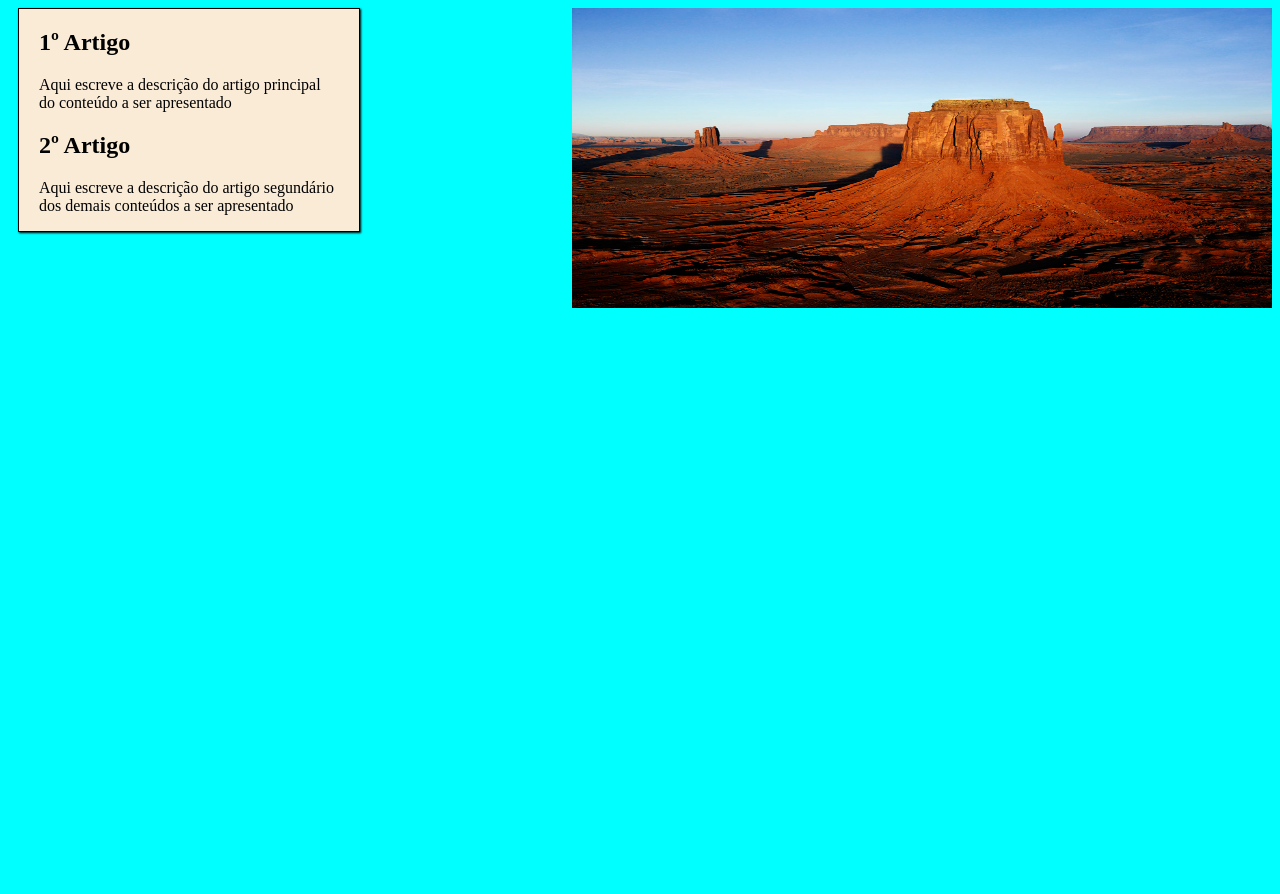
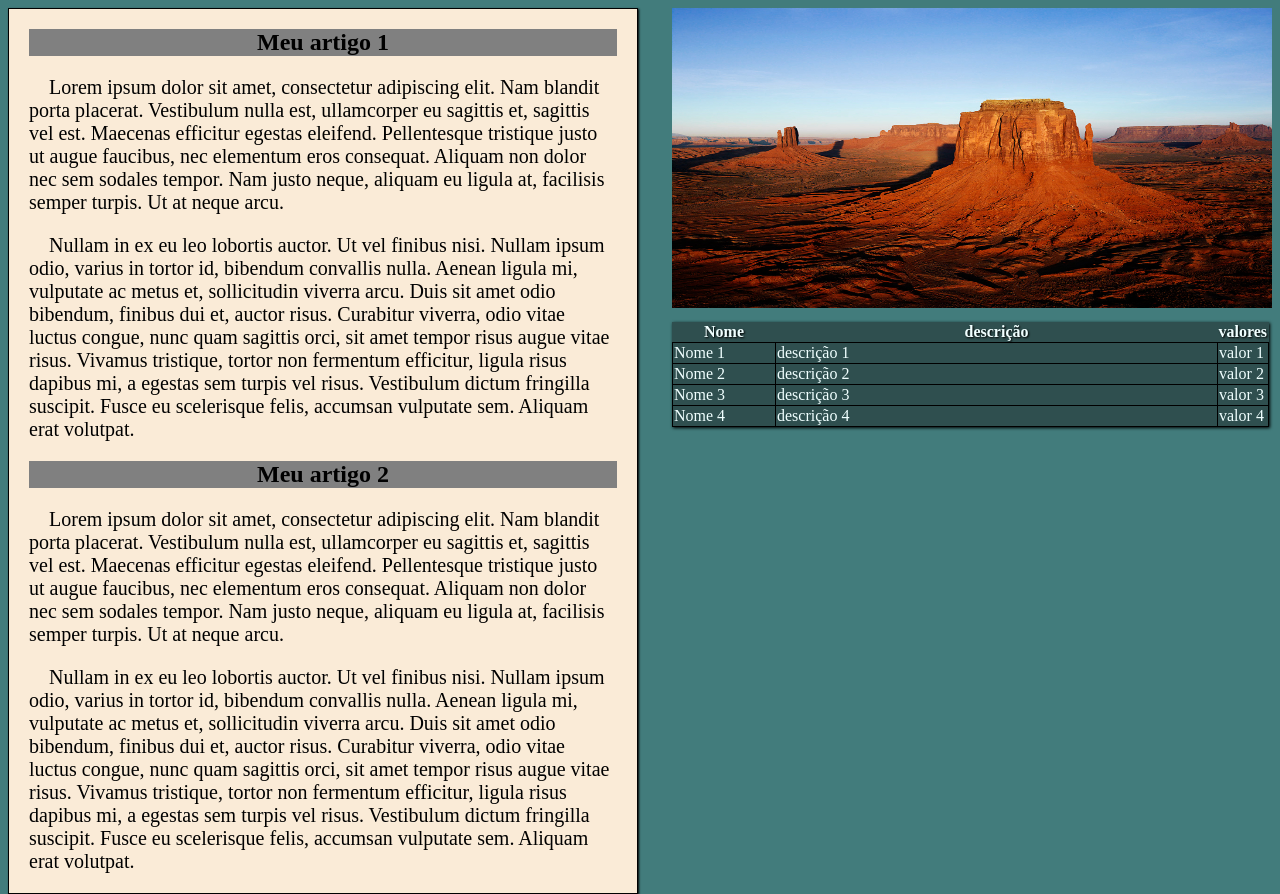
Before and after one commit to meitctech/FrontEnd, a plain HTML site: page CursoFrontEnd/HTML/home.html in a window 1280 px wide. Before the commit the page ends 800 px from the top, so only its background shows below. Drawn offline with Linux system fonts and the light colour scheme.

Commit message:
up curso frontend

```diff
--- a/CursoFrontEnd/HTML/_CSS/home.css
+++ b/CursoFrontEnd/HTML/_CSS/home.css
@@ -1,23 +1,58 @@
 body{
-  background-color: aqua;
+  background-color: rgb(66, 124, 124);
 }
-
+p{
+  text-indent: 20px;
+  font-size: 20px;
+}
 
 #conteudo{
   background-color: antiquewhite;
+  box-sizing: border-box;
   display: block;
   float: left;
-  width: 300px;
-  margin-left: 10px;
+  width: 630px;
+  margin-left: 0px;
+  margin-right: -5px;
   border: 1px solid black;
   padding-left: 20px;
   padding-right: 20px;
   box-shadow: 1px 1px 2px black;
 }
+#conteudo>h2{
+text-align: center;
+background-color: grey;
+}
 
-img{
-  width: 700px;
+#conteudo2{
+  width: 600px;
   height: 300px;
   display: block;
   float: right;
+  margin-left: 10px;
 }
+
+img{
+  width: 600px;
+  height: 300px;
+}
+#tabela{
+  margin-top: 10px;
+  background-color: darkslategrey;
+  color: azure;
+  border-collapse: collapse;
+  box-shadow: 1px 1px 3px black;
+}
+th{
+  text-shadow: 1px 1px 2px black;
+}
+.name{
+  width: 100px;
+}
+.description{
+  width: 439px;
+}
+
+td{
+  border: 1px solid black;
+}
--- a/CursoFrontEnd/HTML/home.html
+++ b/CursoFrontEnd/HTML/home.html
@@ -9,17 +9,63 @@
 </head>
 <body>
 
+  <!--   primeira divisão  -->
   <div id="divisao1">
     <article id="conteudo" >
-      <h2>1º Artigo</h2>
-        <p>Aqui escreve a descrição do artigo principal do conteúdo a ser apresentado </p>
+      <h2>Meu artigo 1</h2>
+      <p>Lorem ipsum dolor sit amet, consectetur adipiscing elit. Nam blandit porta placerat. Vestibulum nulla est, ullamcorper eu sagittis et, sagittis vel est. Maecenas efficitur egestas eleifend. Pellentesque tristique justo ut augue faucibus, nec elementum eros consequat. Aliquam non dolor nec sem sodales tempor. Nam justo neque, aliquam eu ligula at, facilisis semper turpis. Ut at neque arcu.</p>
 
-        <h2>2º Artigo</h2>
-        <p>Aqui escreve a descrição do artigo segundário dos demais conteúdos a ser apresentado </p>
+      <p>Nullam in ex eu leo lobortis auctor. Ut vel finibus nisi. Nullam ipsum odio, varius in tortor id, bibendum convallis nulla. Aenean ligula mi, vulputate ac metus et, sollicitudin viverra arcu. Duis sit amet odio bibendum, finibus dui et, auctor risus. Curabitur viverra, odio vitae luctus congue, nunc quam sagittis orci, sit amet tempor risus augue vitae risus. Vivamus tristique, tortor non fermentum efficitur, ligula risus dapibus mi, a egestas sem turpis vel risus. Vestibulum dictum fringilla suscipit. Fusce eu scelerisque felis, accumsan vulputate sem. Aliquam erat volutpat.</p>
+
+      <h2>Meu artigo 2</h2>
+      <p>Lorem ipsum dolor sit amet, consectetur adipiscing elit. Nam blandit porta placerat. Vestibulum nulla est, ullamcorper eu sagittis et, sagittis vel est. Maecenas efficitur egestas eleifend. Pellentesque tristique justo ut augue faucibus, nec elementum eros consequat. Aliquam non dolor nec sem sodales tempor. Nam justo neque, aliquam eu ligula at, facilisis semper turpis. Ut at neque arcu.</p>
+
+      <p>Nullam in ex eu leo lobortis auctor. Ut vel finibus nisi. Nullam ipsum odio, varius in tortor id, bibendum convallis nulla. Aenean ligula mi, vulputate ac metus et, sollicitudin viverra arcu. Duis sit amet odio bibendum, finibus dui et, auctor risus. Curabitur viverra, odio vitae luctus congue, nunc quam sagittis orci, sit amet tempor risus augue vitae risus. Vivamus tristique, tortor non fermentum efficitur, ligula risus dapibus mi, a egestas sem turpis vel risus. Vestibulum dictum fringilla suscipit. Fusce eu scelerisque felis, accumsan vulputate sem. Aliquam erat volutpat.</p>
 
     </article>
 
-    <img src="_imagens/Desert.jpg" alt="imagem de deserto"/>
+    <article id="conteudo2" >
+
+      <img src="_imagens/Desert.jpg" alt="imagem de deserto"/>
+
+      <table id="tabela">
+
+        <thead>
+          <tr>
+            <th class="name" >Nome</th>
+            <th class="description">descrição</th>
+            <th class="value">valores</th>
+          </tr>
+        </thead>
+
+        <tbody>
+
+          <tr>
+            <td class="name">Nome 1</td>
+            <td class="description">descrição 1</td>
+            <td class="value">valor 1</td>
+          </tr>
+          <tr>
+            <td class="name">Nome 2</td>
+            <td class="description">descrição 2</td>
+            <td class="value">valor 2</td>
+          </tr>
+          <tr>
+            <td class="name">Nome 3</td>
+            <td class="description">descrição 3</td>
+            <td class="value">valor 3</td>
+          </tr>
+          <tr>
+            <td class="name">Nome 4</td>
+            <td class="description">descrição 4</td>
+            <td class="value">valor 4</td>
+          </tr>
+
+        </tbody>
+
+      </table>
+
+    </article>
 
   </div>
 
```
Also changed, not shown: CursoFrontEnd/HTML/_CSS/style.css (+9 -4 lines), CursoFrontEnd/HTML/index.html (+2 -8 lines).
